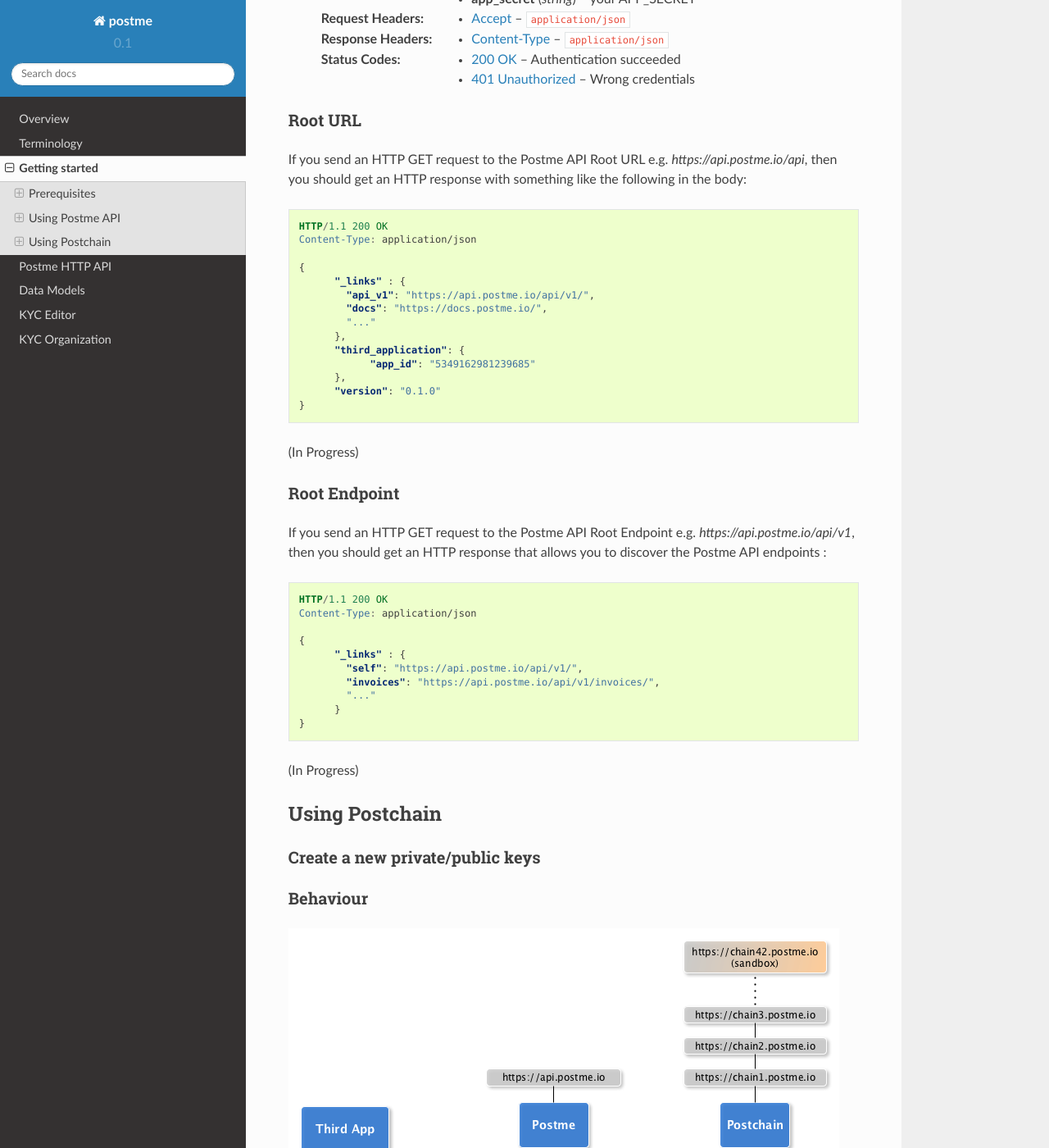
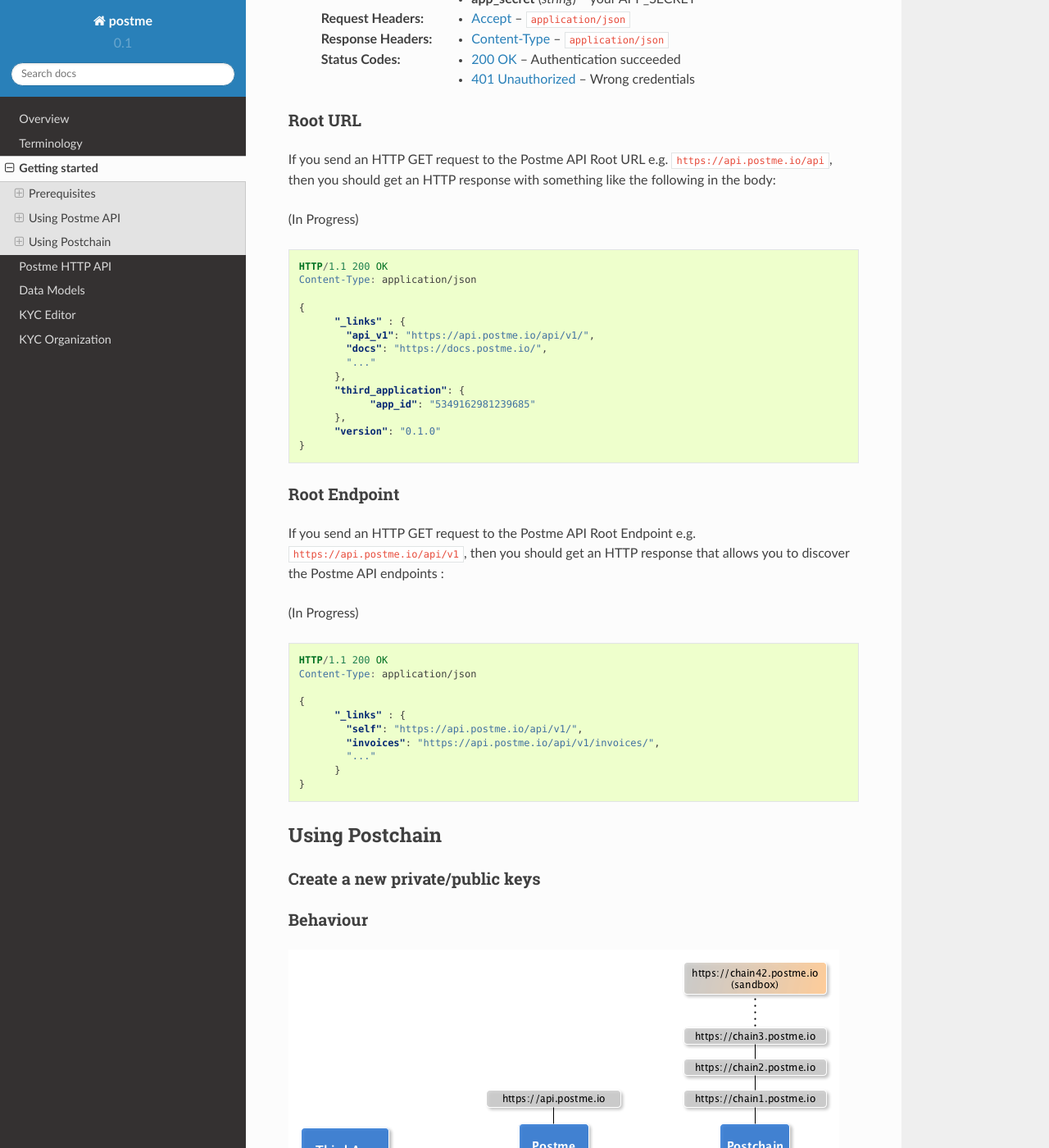
Before and after one commit to birdydigital/postme-docs, a Sphinx documentation site: the page built from docs/getting-started.rst, in a window 1280 px wide and 1400 px high, scrolled down 1229 px. Shown: the whole window at 82% size. Built offline with Sphinx 7.4.7 and the Read the Docs theme 2.0.0, drawn with Linux system fonts in a browser that asks for light colours; pages that are not in the unit, such as notebooks, are missing from menus.

Commit message:
Fix double backquotes

```diff
--- a/docs/getting-started.rst
+++ b/docs/getting-started.rst
@@ -87,12 +89,13 @@
             "version": "0.1.0"
       }
 
-(In Progress)
 
 Root Endpoint
 ~~~~~~~~~~~~~
 
-If you send an HTTP GET request to the Postme API Root Endpoint e.g. `https://api.postme.io/api/v1`, then you should get an HTTP response that allows you to discover the Postme API endpoints :
+If you send an HTTP GET request to the Postme API Root Endpoint e.g. ``https://api.postme.io/api/v1``, then you should get an HTTP response that allows you to discover the Postme API endpoints :
+
+(In Progress)
 
 .. sourcecode:: http
 
```
Also changed, not shown: other parts of docs/getting-started.rst (+3 -3 lines).
